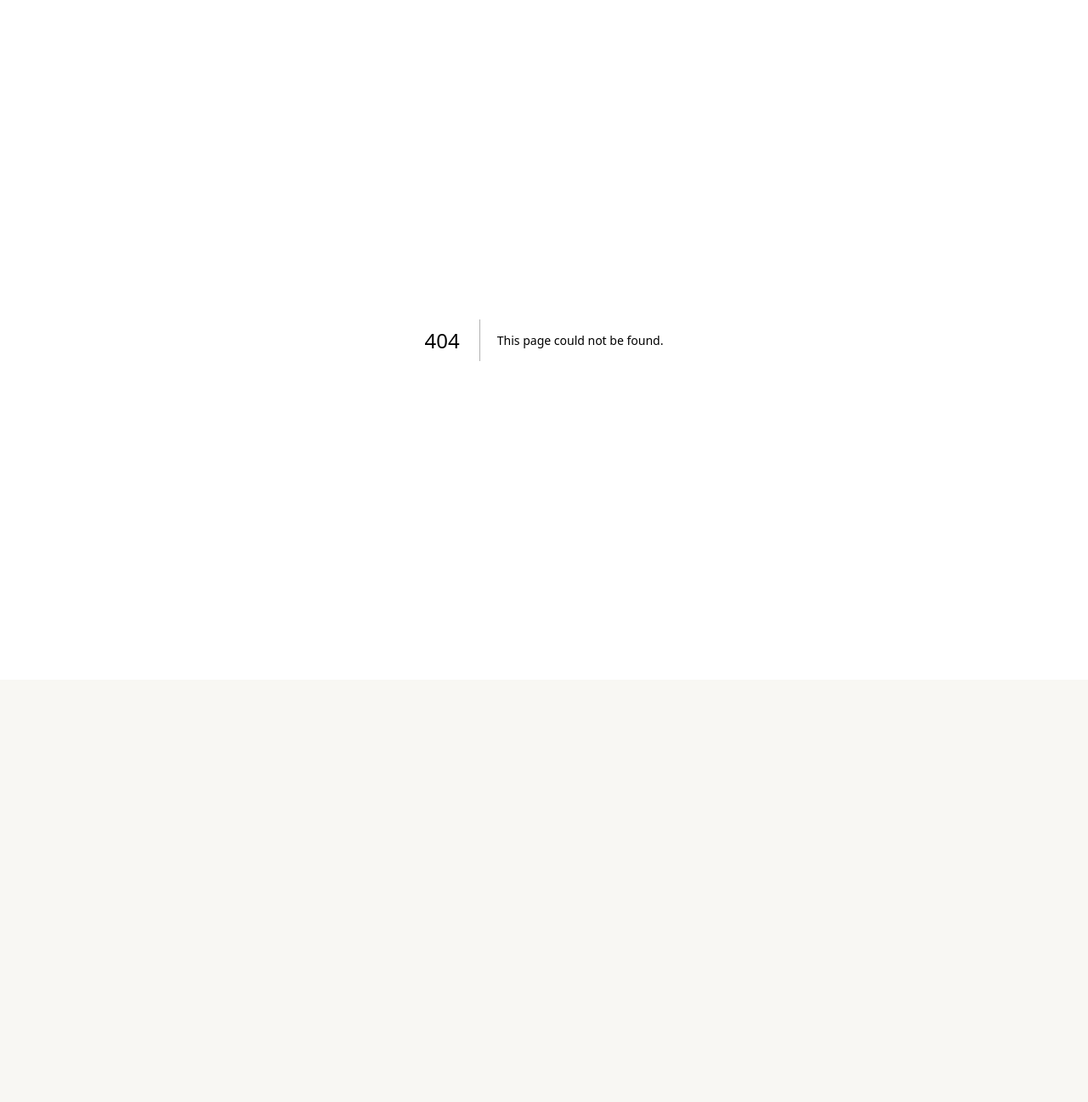
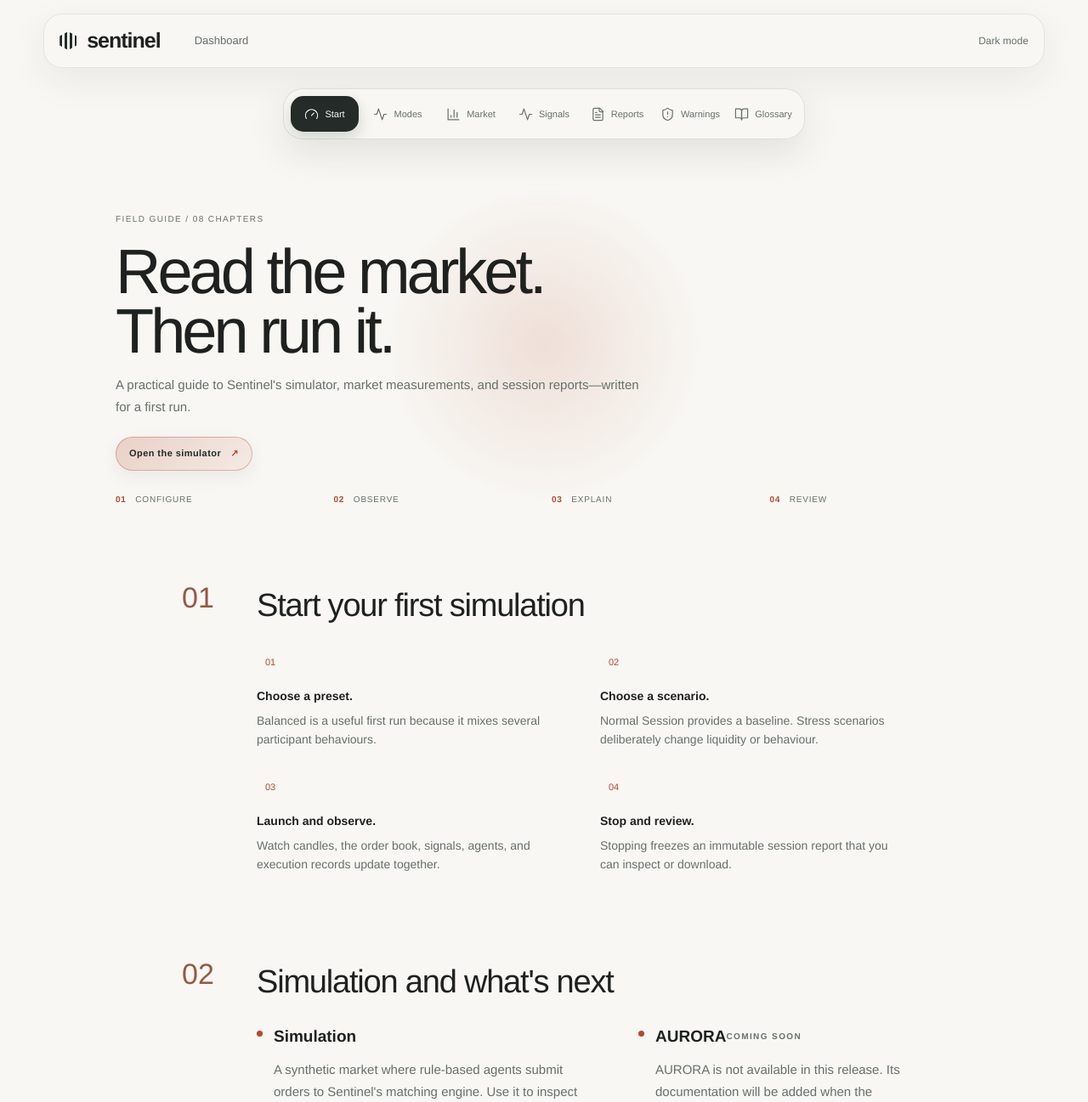
Before and after one commit to macayu17/SENTINEL, a Next.js app in the folder frontend/: page /docs in a window 1280 px wide. Before the commit this address had no page. Shown: the top 1297 px of the page at 85% size. Before the commit the page ends 800 px from the top, so only its background shows below. Built offline with nearby package versions, Linux system fonts and the light colour scheme.

Commit message:
Add documentation page and Aurora coming soon notice

```diff
--- /dev/null
+++ b/frontend/app/docs/page.tsx
@@ -0,0 +1,102 @@
+import Link from 'next/link';
+import InfoTip from '@/components/InfoTip';
+import ThemeToggle from '@/components/ThemeToggle';
+import RippleField from '@/components/RippleField';
+import WorkspaceDock from '@/components/WorkspaceDock';
+
+const glossary = [
+  ['Bid/ask', 'The highest visible buying price and lowest visible selling price.'],
+  ['Spread', 'The ask minus the bid. Wider spreads indicate more simulated trading friction.'],
+  ['Depth', 'The amount of visible quantity available in the order book.'],
+  ['Imbalance', 'The relative difference between bid and ask depth. It is descriptive, not predictive.'],
+  ['Volatility', 'The recent magnitude of simulated price movement.'],
+  ['P&L', 'Simulated profit and loss. It is not a statement of real-world performance.'],
+  ['Basis point', 'One hundredth of one percent. 100 basis points equals 1%.'],
+  ['Fill', 'An order, or part of an order, matched against another order.'],
+];
+
+export default function DocumentationPage() {
+  return <div className="research-shell docs-shell">
+    <header className="site-nav">
+      <Link href="/" className="brand"><i className="brand-mark" aria-hidden="true" />sentinel</Link>
+      <nav aria-label="Documentation navigation"><Link href="/dashboard">Dashboard</Link></nav>
+      <ThemeToggle />
+    </header>
+
+    <main className="docs-layout">
+      <WorkspaceDock mode="docs" />
+      <article className="docs-article">
+        <header className="docs-hero">
+          <RippleField className="docs-ripple" />
+          <div className="docs-hero-copy">
+            <span className="eyebrow">Field guide / 08 chapters</span>
+            <h1>Read the market.<br />Then run it.</h1>
+            <p>A practical guide to Sentinel&apos;s simulator, market measurements, and session reports—written for a first run.</p>
+            <Link className="primary-button" href="/dashboard#experiment">Open the simulator</Link>
+          </div>
+          <div className="docs-orientation" aria-label="Guide orientation">
+            <span><b>01</b> Configure</span><span><b>02</b> Observe</span><span><b>03</b> Explain</span><span><b>04</b> Review</span>
+          </div>
+        </header>
+
+        <section id="quick-start">
+          <h2>Start your first simulation</h2>
+          <ol className="docs-steps">
+            <li><strong>Choose a preset.</strong><span>Balanced is a useful first run because it mixes several participant behaviours.</span></li>
+            <li><strong>Choose a scenario.</strong><span>Normal Session provides a baseline. Stress scenarios deliberately change liquidity or behaviour.</span></li>
+            <li><strong>Launch and observe.</strong><span>Watch candles, the order book, signals, agents, and execution records update together.</span></li>
+            <li><strong>Stop and review.</strong><span>Stopping freezes an immutable session report that you can inspect or download.</span></li>
+          </ol>
+        </section>
+
+        <section id="modes">
+          <h2>Simulation and what&apos;s next</h2>
+          <div className="docs-mode-grid">
+            <div><h3>Simulation</h3><p>A synthetic market where rule-based agents submit orders to Sentinel&apos;s matching engine. Use it to inspect cause and effect under reproducible conditions.</p></div>
+            <div><h3>AURORA <span className="eyebrow">Coming soon</span></h3><p>AURORA is not available in this release. Its documentation will be added when the feature is ready.</p></div>
+          </div>
+        </section>
+
+        <section id="market">
+          <h2>Candles and the order book</h2>
+          <p>Each candle summarizes received mid-price samples. Green means the close finished at or above the open; red means it finished below. The thin upper and lower wicks show the sampled high and low.</p>
+          <p>The depth view shows resting buy and sell quantity by price. Hover or focus a level to inspect it. Large visible depth can disappear through fills or cancellations, so it is not a guarantee of support.</p>
+        </section>
+
+        <section id="signals">
+          <h2>Read signals as evidence</h2>
+          <p>Liquidity health, warning levels, visible concentration, imbalance, and volatility describe the current simulated state. They do not promise what the next price will be.</p>
+          <div className="docs-callout"><strong>Good question:</strong> Which change in orders, depth, or scenario caused this signal to move?</div>
+        </section>
+
+        <section id="reports">
+          <h2>Session reports</h2>
+          <p>Stop a simulation to preserve its final state. The report includes configuration, market outcome, price and depth paths, execution accounting, participant outcomes, detector transitions, data coverage, methodology, and limitations.</p>
+          <p>Use JSON for further analysis and PDF for a readable research record. A single run is evidence about one seed and configuration, not proof of a general result.</p>
+        </section>
+
+        <section id="warnings">
+          <h2>Provider warnings <InfoTip term="Provider warning" /></h2>
+          <p>A provider warning means one market-data request failed, used an invalid instrument, or returned incomplete data. It does not automatically mean the whole monitor stopped. Check the warning text, covered-symbol count, current phase, and process state together.</p>
+        </section>
+
+        <section id="limits">
+          <h2>Safety and limitations</h2>
+          <ul className="docs-points">
+            <li>Simulation values and P&L are synthetic.</li>
+            <li>AURORA is not available in this release.</li>
+            <li>Warnings are research signals, not investment advice.</li>
+            <li>Results depend on scenario, seed, population, latency, and run length.</li>
+            <li>Repeat runs before drawing conclusions.</li>
+          </ul>
+        </section>
+
+        <section id="glossary">
+          <h2>Glossary</h2>
+          <dl className="docs-glossary">{glossary.map(([term, meaning]) => <div key={term}><dt>{term}</dt><dd>{meaning}</dd></div>)}</dl>
+        </section>
+      </article>
+    </main>
+    <footer className="site-footer"><span>Sentinel documentation</span><Link href="/dashboard">Return to dashboard</Link></footer>
+  </div>;
+}
```
